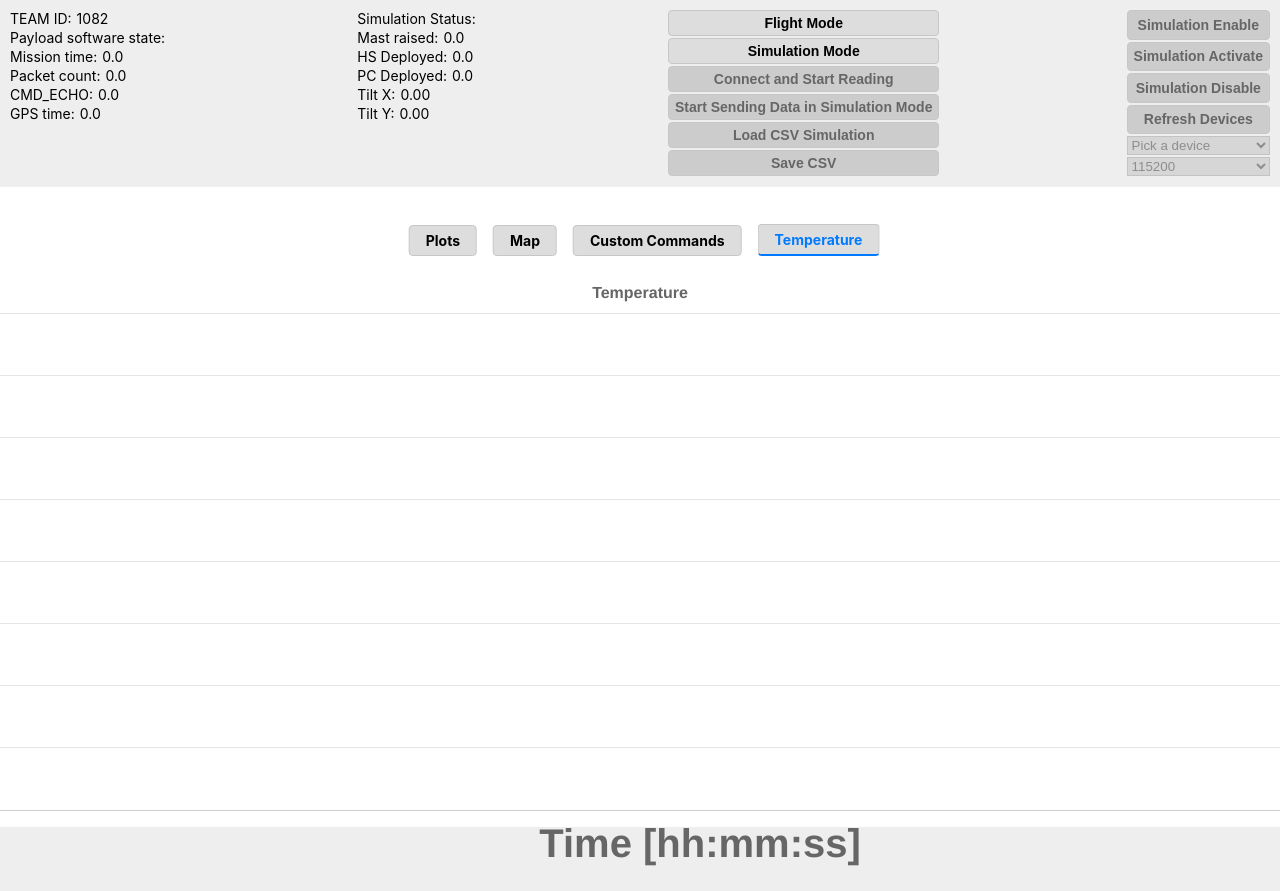
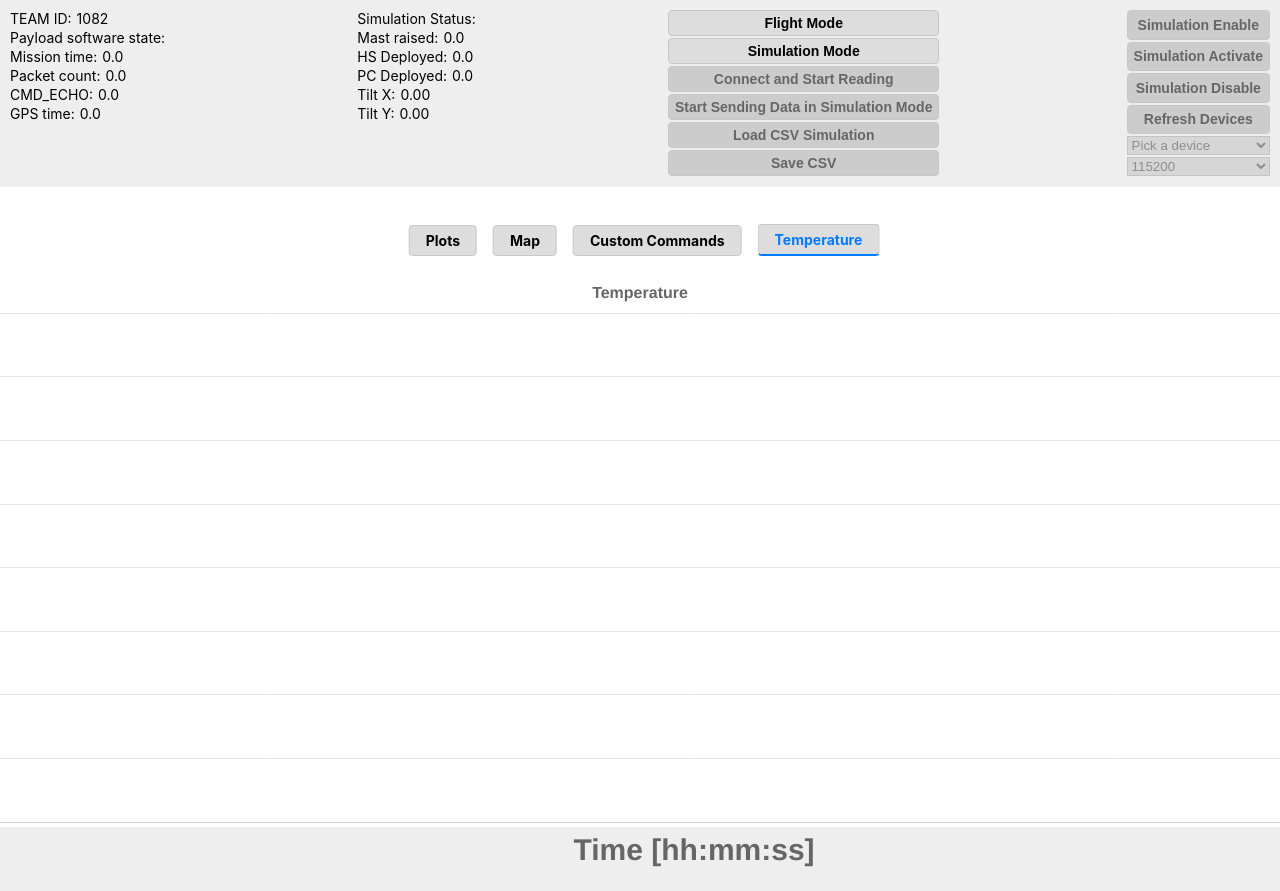
Before and after one commit to PWr-Aerospace/ground-control-station, a React (Vite) app: page / in a window 1280 px wide. Both pictures are taken after a click on the tab "Temperature". Shown: the top 891 px of the page. Built offline with nearby package versions, Linux system fonts and the light colour scheme.

Commit message:
changed to 30

```diff
--- a/src/App.tsx
+++ b/src/App.tsx
@@ -841,7 +841,7 @@ function App() {
                                             display: true,
                                             font: {
                                                 weight: 'bold',
-                                                size: 40,
+                                                size: 30,
                                             },
                                             text: "Temperature [C]"
                                         },
@@ -851,7 +851,7 @@ function App() {
                                             display: true,
                                             font: {
                                                 weight: 'bold',
-                                                size: 40,
+                                                size: 30,
                                             },
                                             text: "Time [hh:mm:ss]"
                                         },
```
